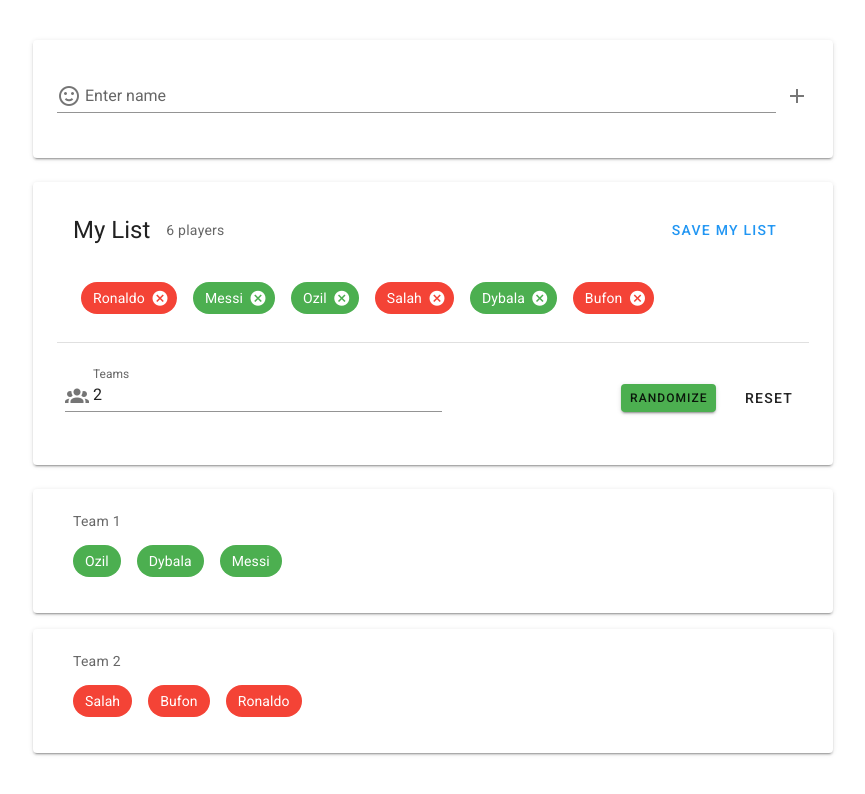
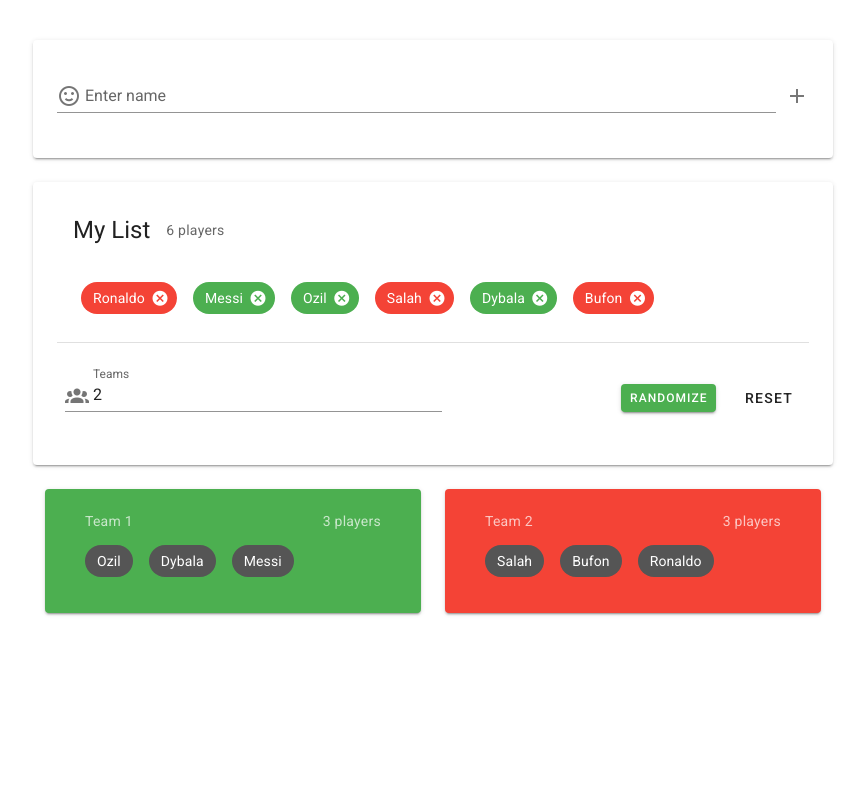
Before and after one commit to rinat-90/vue-randomizer-app, a Vue app: page / in a window 1280 px wide. Both pictures are taken after a click on the button "RANDOMIZE". Shown: the top 794 px of the page, without its empty margins (207-1072 px from the left). Built offline with nearby package versions, Linux system fonts and the light colour scheme.

Commit message:
imlemented draggle plugin and connected to store

```diff
--- a/package.json
+++ b/package.json
@@ -10,6 +10,7 @@
   "dependencies": {
     "core-js": "^3.1.2",
     "vue": "^2.6.10",
+    "vuedraggable": "^2.23.2",
     "vuetify": "^2.1.0",
     "vuex": "^3.1.1"
   },
--- a/src/components/Cards/GeneratedTeams.vue
+++ b/src/components/Cards/GeneratedTeams.vue
@@ -1,33 +1,56 @@
 <template v-if="teams">
-  <div>
+  <v-layout justify-center align-content-center wrap>
+     <v-flex
+        md6 v-for="(team, index) in teams"
+        :key="index"
+        class="px-3">
        <v-card
-      v-for="(team, index) in teams"
-      :key="index"
+        :color="colors[index]"
+        dark
         class="pa-2 mb-4">
         <v-card-title class="py-0">
-        <v-subheader>Team {{index + 1}}</v-subheader>
+          <v-subheader class="text-center">Team {{index + 1}}</v-subheader>
+          <v-spacer></v-spacer>
+          <v-subheader class="text-center">{{team.length}} players</v-subheader>
         </v-card-title>
         <v-card-text>
+          <draggable
+            :list="team"
+            group="players"
+            @end="onEnd">
             <v-chip
               v-for="item in team"
               :key="item.name"
-          :color="item.team"
               draggable
               dark
               class="ml-4 mb-3">
               {{ item.name }}
             </v-chip>
+          </draggable>
         </v-card-text>
       </v-card>
-  </div>
+     </v-flex>
+  </v-layout>
 </template>
 <script>
+import draggable from 'vuedraggable'
 export default {
   name: 'Team',
+  components:{
+    draggable
+  },
   computed:{
     teams(){
       return this.$store.getters.GET_TEAMS;
+    },
+    colors(){
+      return this.$store.getters.GET_COLORS;
     }
+  },
+  methods:{
+    onEnd(){
+      this.$store.dispatch('UPDATE_TEAMS', this.teams)
+    },
   }
 }
 </script>
--- a/src/components/Cards/partials/PlayersListActions.vue
+++ b/src/components/Cards/partials/PlayersListActions.vue
@@ -13,9 +13,10 @@
    <v-btn
       @click="onRandomize()"
       :disabled="isDisabled"
-      color="green"
+      color="success"
       class="mx-3 text--white"
       small
+      dark
       >
       randomize</v-btn>
       <v-btn text @click="onReset()">reset</v-btn>
@@ -30,17 +31,17 @@
             totalTeams: 2,
             teamRules:[
                v => !!v || 'Name is required',
-               v => (v && parseInt(v)) <= this.$store.getters.GET_PLAYERS.length || 'Value is too big',
+               v => (v && parseInt(v)) <= this.$store.getters.GET_PLAYERS_COUNT || 'Value is too big',
                v => (v && parseInt(v)) >= 2 || 'Value is too low'
             ],
          }
       },
       computed:{
          isDisabled(){
-            return this.$store.getters.GET_PLAYERS.length < 2 ? true: false
+            return this.$store.getters.GET_PLAYERS_COUNT < 2 ? true : false
          },
          maxTeams(){
-            return this.$store.getters.GET_PLAYERS.length > 2 ? this.$store.getters.GET_PLAYERS.length : 2
+            return this.$store.getters.GET_PLAYERS_COUNT > 2 ? this.$store.getters.GET_PLAYERS_COUNT : 2
          },
       },
       methods:{
--- a/src/components/Cards/partials/PlayersListBody.vue
+++ b/src/components/Cards/partials/PlayersListBody.vue
@@ -1,5 +1,6 @@
 <template>
    <v-card-text class="py-5">
+      <div class="ml-5" v-if="!players.length">Add players to the list</div>
       <v-chip
       v-for="player in players"
       :key="player.name"
--- a/src/components/Cards/partials/PlayersListTitle.vue
+++ b/src/components/Cards/partials/PlayersListTitle.vue
@@ -3,7 +3,6 @@
       <div class="headline">{{ title }}</div>
       <v-subheader>{{ totalPlayers }} players</v-subheader>
       <v-spacer></v-spacer>
-      <v-btn text dark color="blue">Save my list</v-btn>
    </v-card-title>
 </template>
 <script>
--- a/src/main.js
+++ b/src/main.js
@@ -2,6 +2,9 @@ import Vue from 'vue'
 import App from './App.vue'
 import vuetify from './plugins/vuetify';
 import { store } from './store'
+import draggable from 'vuedraggable';
+
+Vue.use(draggable)
 
 Vue.config.productionTip = false
 
--- a/src/store/index.js
+++ b/src/store/index.js
@@ -6,7 +6,7 @@ Vue.use(Vuex);
 export const store = new Vuex.Store({
    state:{
       user: null,
-      colors: ['green', 'red', 'orange', 'black', 'purple', 'teal'],
+      colors: ['green', 'red', 'orange', 'black', 'purple', 'teal', 'brown', 'blue-grey', 'lime', 'cyan', 'indigo'],
       players:[
          { name: 'Ronaldo', team: '' },
          { name: 'Messi', team: '' },
@@ -32,6 +32,9 @@ export const store = new Vuex.Store({
       },
       GENERATE_TEAMS(state, payload){
          state.teams = payload
+      },
+      UPDATE_TEAMS(state, payload){
+         state.teams = payload
       }
    },
    actions:{
@@ -47,6 +50,9 @@ export const store = new Vuex.Store({
       GENERATE_TEAMS({ commit, state }, payload){
          const teams = generateTeams(payload, state);
          commit('GENERATE_TEAMS', teams);
+      },
+      UPDATE_TEAMS({ commit }, payload){
+         commit('UPDATE_TEAMS',payload);
       }
    },
    getters:{
@@ -55,6 +61,15 @@ export const store = new Vuex.Store({
       },
       GET_TEAMS(state){
          return state.teams
-      }
+      },
+      GET_COLORS(state){
+         return state.colors
+      },
+      GET_PLAYERS_COUNT(state){
+         return state.players.length
+      },
+      GET_TEAMS_COUNT(state){
+         return state.teams.length
+      },
    }
 })
```
Also changed, not shown: 1 other file (tests, documents, lock files or other folders). Lines whose indentation alone changed are shown as unchanged.
